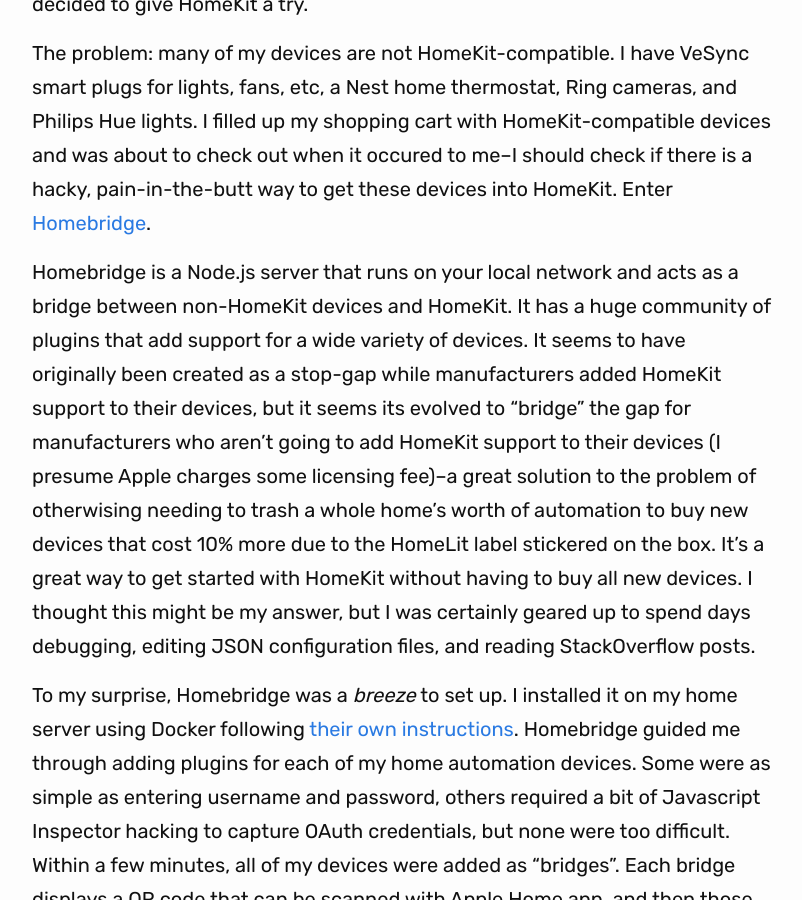
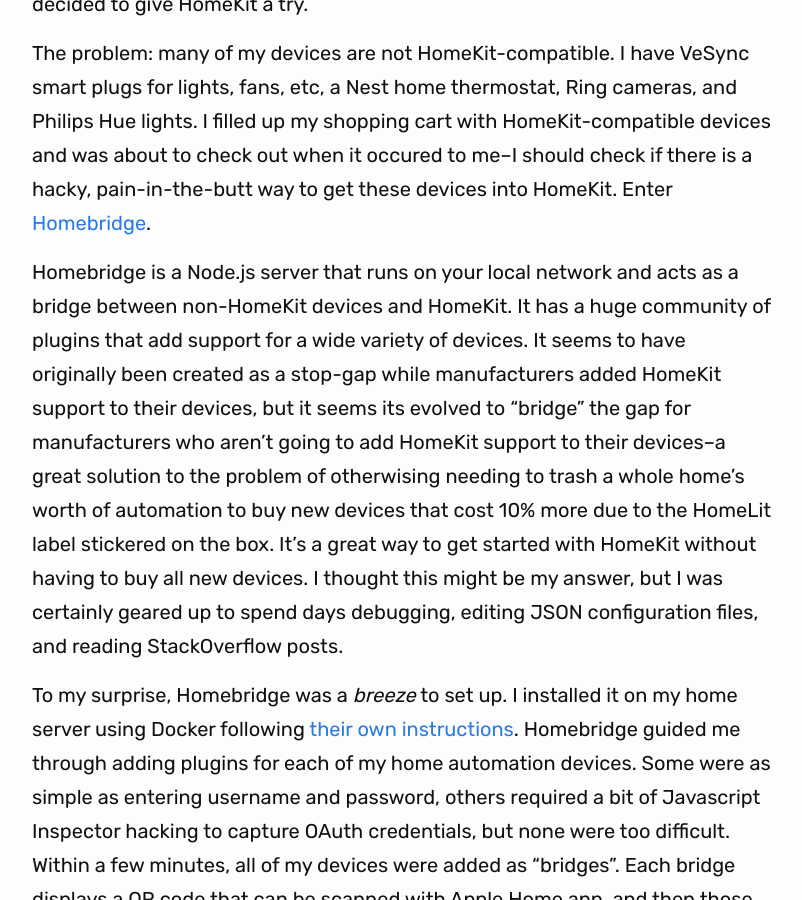
Before and after one commit to grahamleslie/grahamleslie.github.io, a Jekyll site: the page built from _posts/2023-09-26-delightful-homekit-with-homebridge.md, in a window 1280 px wide and 900 px high, scrolled down 525 px. Shown: the whole window, without its empty margins (238-1040 px from the left). Built offline with Jekyll 4.4.1, drawn with Linux system fonts in a browser that asks for light colours; nearby versions of some CDN libraries.

Commit message:
Update 2023-09-26-delightful-homekit-with-homebridge.md
Edits

```diff
--- a/_posts/2023-09-26-delightful-homekit-with-homebridge.md
+++ b/_posts/2023-09-26-delightful-homekit-with-homebridge.md
@@ -10,7 +10,7 @@ Over the last few months, I've gotten the sense that my Amazon Echo Dots through
 
 The problem: many of my devices are not HomeKit-compatible. I have VeSync smart plugs for lights, fans, etc, a Nest home thermostat, Ring cameras, and Philips Hue lights. I filled up my shopping cart with HomeKit-compatible devices and was about to check out when it occured to me--I should check if there is a hacky, pain-in-the-butt way to get these devices into HomeKit. Enter [Homebridge](https://homebridge.io/).
 
-Homebridge is a Node.js server that runs on your local network and acts as a bridge between non-HomeKit devices and HomeKit. It has a huge community of plugins that add support for a wide variety of devices. It seems to have originally been created as a stop-gap while manufacturers added HomeKit support to their devices, but it seems its evolved to "bridge" the gap for manufacturers who aren't going to add HomeKit support to their devices (I presume Apple charges some licensing fee)--a great solution to the problem of otherwising needing to trash a whole home's worth of automation to buy new devices that cost 10% more due to the HomeLit label stickered on the box. It's a great way to get started with HomeKit without having to buy all new devices. I thought this might be my answer, but I was certainly geared up to spend days debugging, editing JSON configuration files, and reading StackOverflow posts.
+Homebridge is a Node.js server that runs on your local network and acts as a bridge between non-HomeKit devices and HomeKit. It has a huge community of plugins that add support for a wide variety of devices. It seems to have originally been created as a stop-gap while manufacturers added HomeKit support to their devices, but it seems its evolved to "bridge" the gap for manufacturers who aren't going to add HomeKit support to their devices--a great solution to the problem of otherwising needing to trash a whole home's worth of automation to buy new devices that cost 10% more due to the HomeLit label stickered on the box. It's a great way to get started with HomeKit without having to buy all new devices. I thought this might be my answer, but I was certainly geared up to spend days debugging, editing JSON configuration files, and reading StackOverflow posts.
 
 To my surprise, Homebridge was a _breeze_ to set up. I installed it on my home server using Docker following [their own instructions](https://github.com/homebridge/homebridge/wiki/Install-Homebridge-on-Docker). Homebridge guided me through adding plugins for each of my home automation devices. Some were as simple as entering username and password, others required a bit of Javascript Inspector hacking to capture OAuth credentials, but none were too difficult. Within a few minutes, all of my devices were added as "bridges". Each bridge displays a QR code that can be scanned with Apple Home app, and then those devices are connected to HomeKit for control via the Apple Home app or Siri.
 
```
